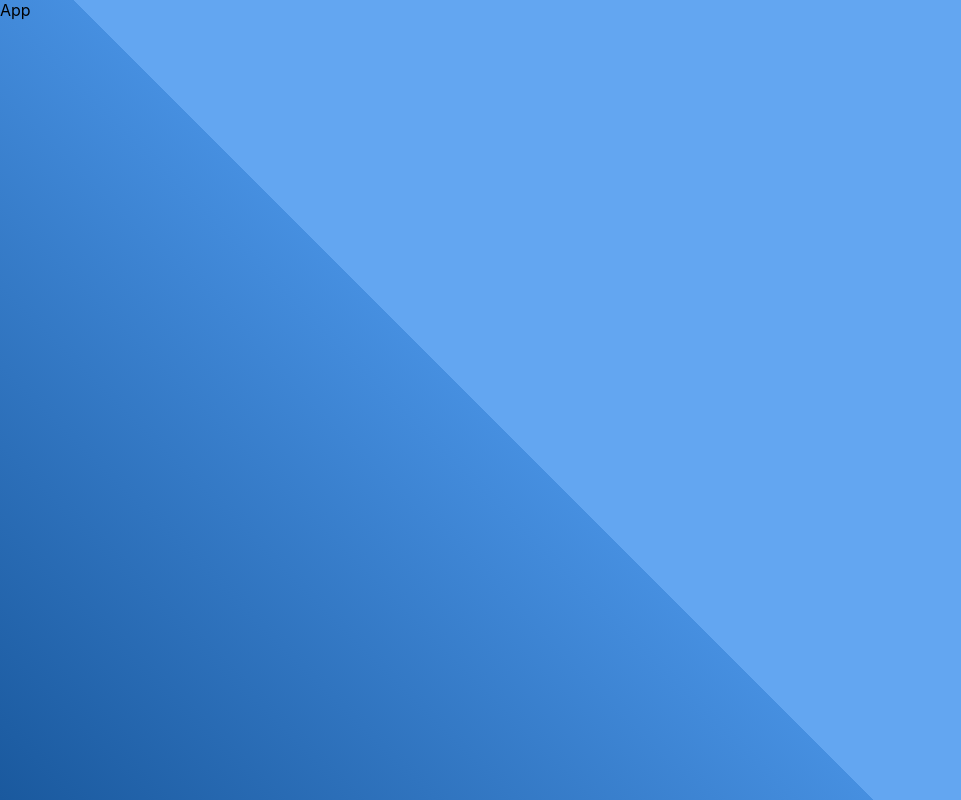
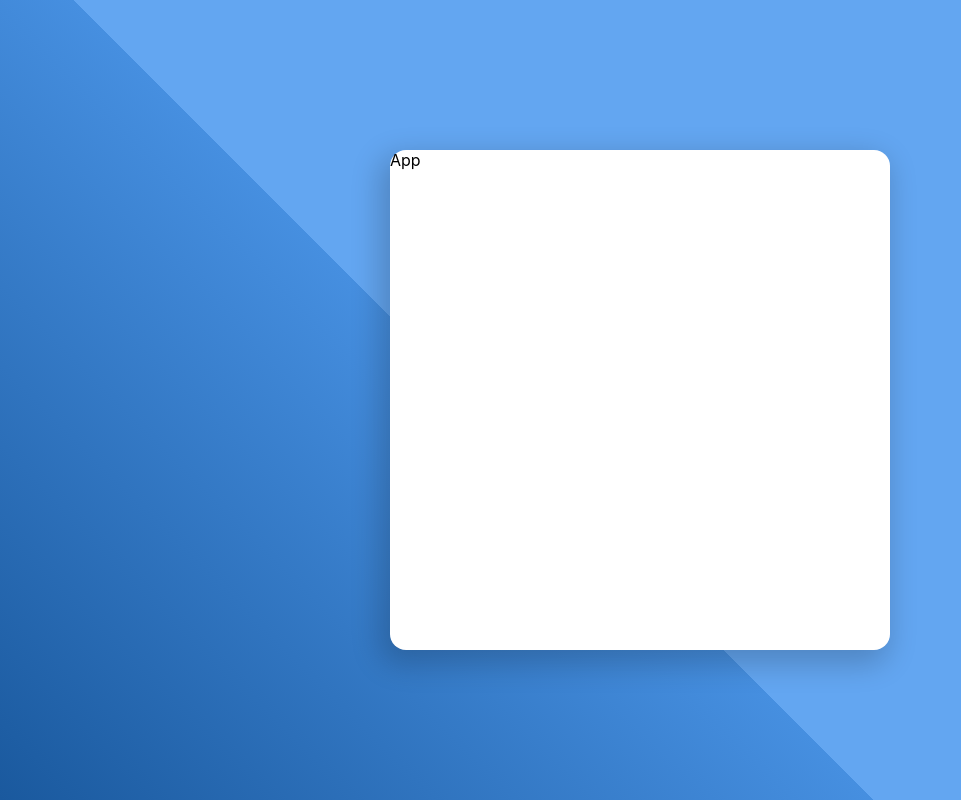
Before and after one commit to ArtsyBiba/tic_tac_toe_TS, a React (Create React App) app: page / in a window 1280 px wide. Shown: the whole page, without its empty margins (0-961 px from the left). Built offline with nearby package versions, Linux system fonts and the light colour scheme.

Commit message:
setting up board container

```diff
--- a/package.json
+++ b/package.json
@@ -8,11 +8,13 @@
     "@testing-library/user-event": "^12.1.10",
     "@types/jest": "^26.0.15",
     "@types/node": "^12.0.0",
-    "@types/react": "^17.0.0",
-    "@types/react-dom": "^17.0.0",
+    "@types/react": "^17.0.5",
+    "@types/react-dom": "^17.0.5",
+    "@types/styled-components": "^5.1.9",
     "react": "^17.0.2",
     "react-dom": "^17.0.2",
     "react-scripts": "4.0.3",
+    "styled-components": "^5.3.0",
     "typescript": "^4.1.2",
     "web-vitals": "^1.0.1"
   },
--- a/src/App.tsx
+++ b/src/App.tsx
@@ -1,11 +1,17 @@
-import './App.css';
+import styled from 'styled-components';
 
-function App() {
+export default function App() {
   return (
-    <>
+    <BoardContainer>
       App
-    </>
+    </BoardContainer>
   );
 }
 
-export default App;
+const BoardContainer = styled.div`
+  background: #ffffff;
+  width: 500px;
+  height: 500px;
+  border-radius: 16px;
+  box-shadow: -6px 10px 30px 4px #00000033;
+`;
--- a/src/index.css
+++ b/src/index.css
@@ -13,6 +13,13 @@ body,
 	height: 100%;
 }
 
+#root {
+	flex-direction: column;
+	display: flex;
+	align-items: center;
+	justify-content: center;
+}
+
 code {
 	font-family: source-code-pro, Menlo, Monaco, Consolas, 'Courier New', monospace;
 }
```
Also changed, not shown: 1 other file (tests, documents, lock files or other folders).
